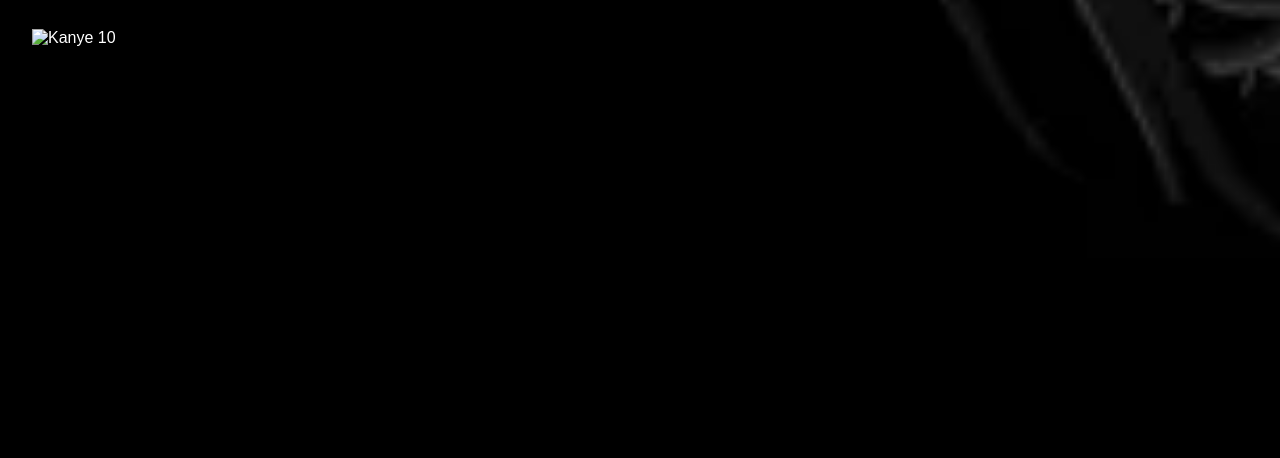
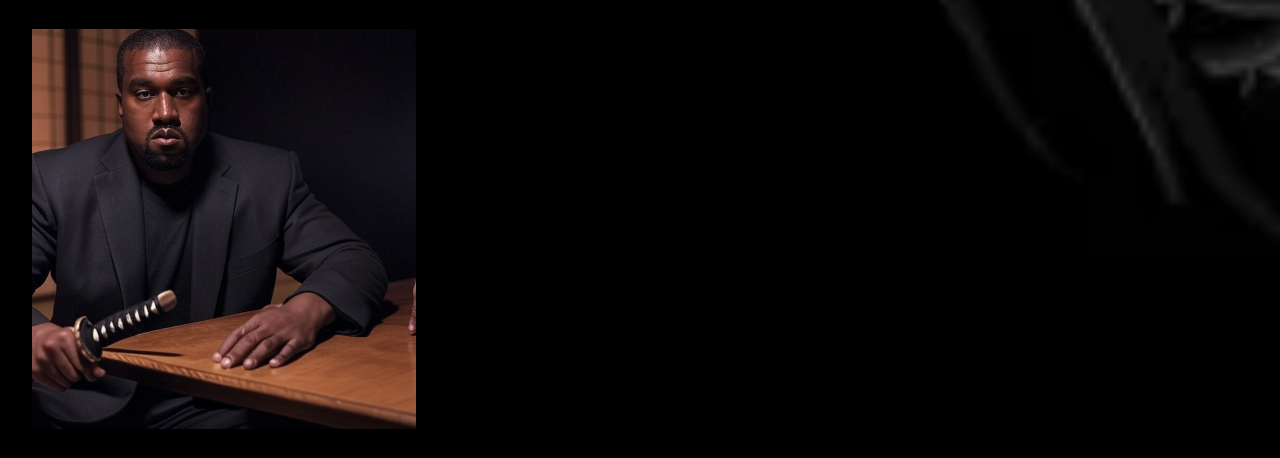
Before and after one commit to yeet420x/yekuza, a plain HTML site: page index.html in a window 1280 px wide. Shown: the part 2255-2713 px from the top of the page. Drawn offline with Linux system fonts and the light colour scheme; a web font is replaced by a local one.

Commit message:
added pics

```diff
--- a/index.html
+++ b/index.html
@@ -42,7 +42,7 @@
         <img src="images/kanye7.jpg" alt="Kanye 7">
         <img src="images/kanye8.jpg" alt="Kanye 8">
         <img src="images/kanye9.jpg" alt="Kanye 9">
-        <img src="images/kanye10.png" alt="Kanye 10">
+        <img src="images/kanye10.jpg" alt="Kanye 10">
     </div>
 
 
```
Also changed, not shown: images/kanye10.jpg (added), images/kanye8.jpg (added), images/kanye9.jpg (added).
